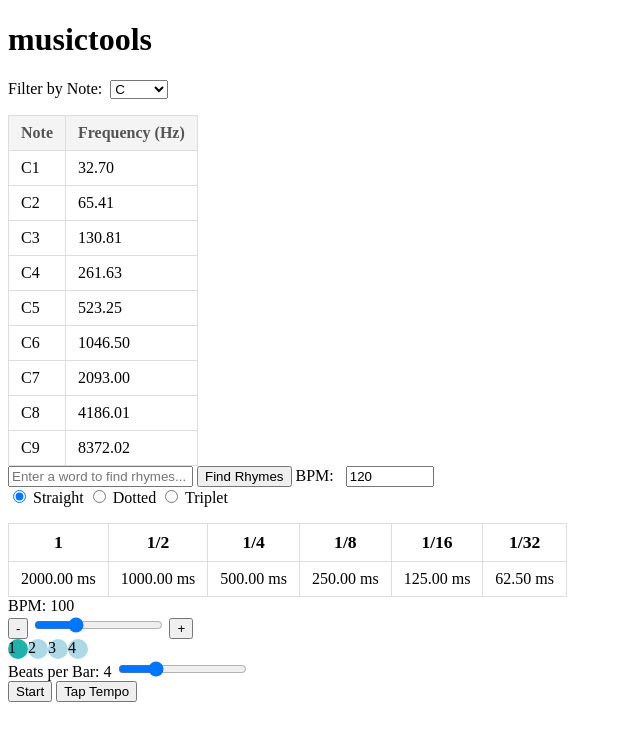
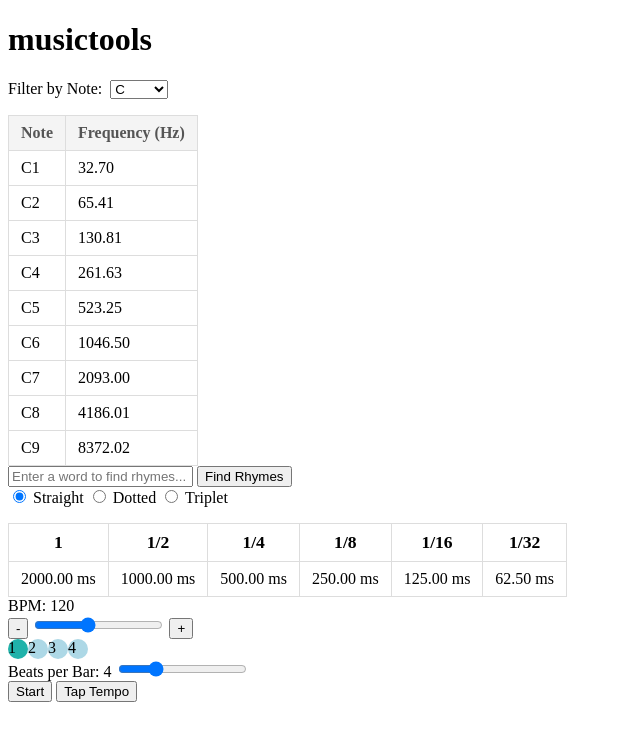
Before and after one commit to kgmmm/musictools, a SvelteKit app: page / in a window 1280 px wide. Shown: the top 740 px of the page, without its empty margins (0-640 px from the left). Built offline with nearby package versions, Linux system fonts and the light colour scheme.

Commit message:
moved bpm to state Bpmtoms now reacts to bpm set by Metronome

```diff
--- a/src/routes/Bpmtoms.svelte
+++ b/src/routes/Bpmtoms.svelte
@@ -1,5 +1,6 @@
 <script>
-  let tempo = 120;
+  import { bpm } from "./bpm.svelte";
+
   let noteType = "straight";
 
   const noteFractions = [
@@ -11,7 +12,7 @@
     { label: "1/32", factor: 0.03125 },
   ];
 
-  const msPerBeat = () => (60 / tempo) * 1000;
+  const msPerBeat = () => (60 / bpm.currentBpm) * 1000;
 
   const duration = (fraction) => {
     let baseMs = msPerBeat() * (fraction / 0.25);
@@ -26,11 +27,6 @@
     return label;
   };
 </script>
-
-<label>
-  BPM:
-  <input type="number" bind:value={tempo} min="1" />
-</label>
 
 <div>
   <label>
--- a/src/routes/Metronome.svelte
+++ b/src/routes/Metronome.svelte
@@ -1,7 +1,7 @@
 <script>
   import { onDestroy, onMount } from "svelte";
+  import { bpm } from "./bpm.svelte";
 
-  let bpm = 100;
   let beatsPerBar = 4;
   let currentBeat = 1;
   let isRunning = false;
@@ -18,7 +18,7 @@
   let scheduleAheadTime = 0.1; // s: how far ahead to schedule
   let nextNoteTime = 0; // s: when the next note is due
   let schedulerId = null; // for setInterval
-  let beatLength = 60 / bpm; // seconds per beat
+  let beatLength = 60 / bpm.currentBpm; // seconds per beat
 
   let beatCounter = 1;
 
@@ -49,7 +49,7 @@
   }
 
   function nextNote() {
-    beatLength = 60 / bpm;
+    beatLength = 60 / bpm.currentBpm;
     nextNoteTime += beatLength;
     beatCounter = (beatCounter % beatsPerBar) + 1;
   }
@@ -102,12 +102,15 @@
       }
       const avgInterval =
         intervals.reduce((a, b) => a + b, 0) / intervals.length;
-      bpm = Math.min(240, Math.max(40, Math.round(60000 / avgInterval)));
+      bpm.currentBpm = Math.min(
+        240,
+        Math.max(40, Math.round(60000 / avgInterval))
+      );
     }
   }
 
   function adjustBpm(change) {
-    bpm = Math.min(240, Math.max(40, bpm + change));
+    bpm.currentBpm = Math.min(240, Math.max(40, bpm.currentBpm + change));
   }
 
   onDestroy(() => {
@@ -117,11 +120,11 @@
 </script>
 
 <label>
-  BPM: {bpm}
+  BPM: {bpm.currentBpm}
   <div>
     <button on:click={(e) => adjustBpm(e.shiftKey ? -5 : -1)}>-</button>
 
-    <input type="range" min="40" max="240" bind:value={bpm} />
+    <input type="range" min="40" max="240" bind:value={bpm.currentBpm} />
 
     <button on:click={(e) => adjustBpm(e.shiftKey ? 5 : 1)}>+</button>
   </div>
--- /dev/null
+++ b/src/routes/bpm.svelte.js
@@ -0,0 +1,3 @@
+export const bpm = $state({
+  currentBpm: 120
+});
```
